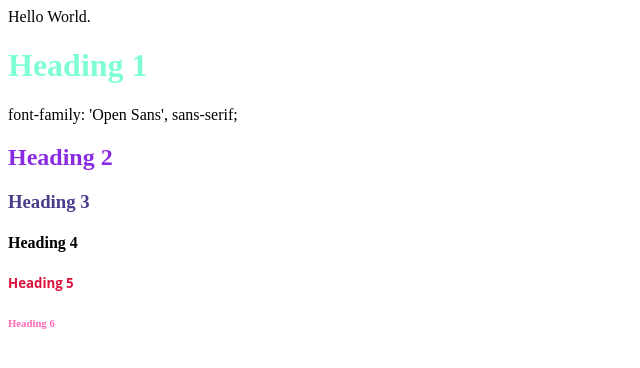
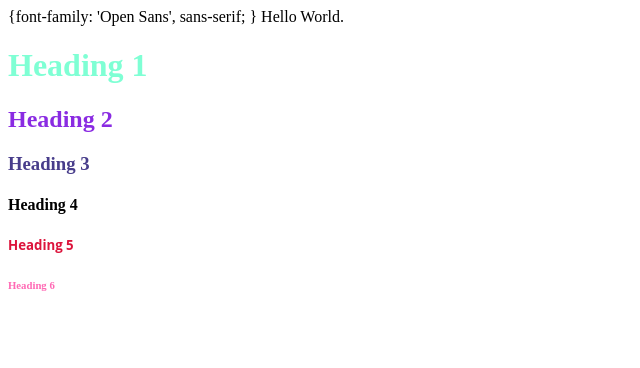
Before and after one commit to JackieBenz/first-class--html, a plain HTML site: page index.html in a window 1280 px wide. Shown: the whole page, without its empty margins (0-640 px from the left). Drawn offline with Linux system fonts and the light colour scheme.

Commit message:
update body

```diff
--- a/index.html
+++ b/index.html
@@ -11,11 +11,11 @@
 
 </head>
 <body>
+    {font-family: 'Open Sans', sans-serif;
+}
     <col>
     Hello World.
     <h1 style="color:aquamarine">Heading 1</h1>
-    font-family: 'Open Sans', sans-serif;
-
     <h2 style="color: blueviolet">Heading 2</h2>
     <h3 style="color: darkslateblue">Heading 3</h3>
     <h4>Heading 4</h4>
```
